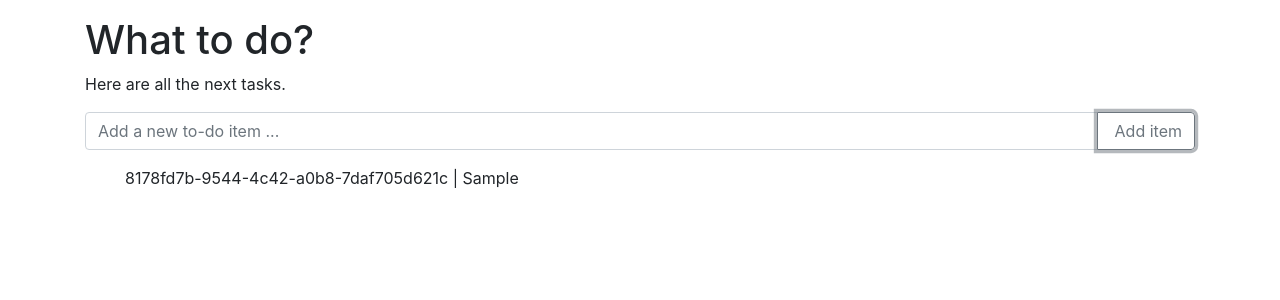
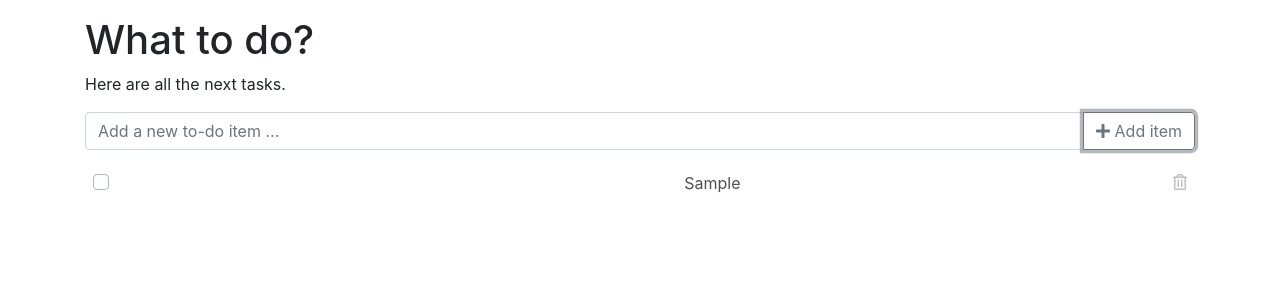
Before and after one commit to mhdalmasri/ToDoList-with-redux, a React (Create React App) app: page / in a window 1280 px wide. Both pictures are taken after typing "Sample" into the empty fields and a click on the button "Add item". Shown: the top 300 px of the page. Built offline with nearby package versions, Linux system fonts and the light colour scheme.

Commit message:
updata delete style added

```diff
--- a/package.json
+++ b/package.json
@@ -8,6 +8,7 @@
     "eject": "react-scripts eject"
   },
   "devDependencies": {
+    "@fortawesome/fontawesome-free": "^5.8.2",
     "bootstrap": "^4.3.1",
     "node-sass": "^4.12.0",
     "react": "^16.8.6",
--- a/src/components/App.js
+++ b/src/components/App.js
@@ -1,7 +1,7 @@
 import React from "react";
 import Header from "./Header";
+import ToDoForm from "./ToDoForm";
 import ToDoList from "./ToDoList";
-import ToDoForm from "./ToDoForm";
 import uuid from "uuid/v4";
 
 class App extends React.Component {
@@ -10,8 +10,9 @@ class App extends React.Component {
 
     this.state = {
       toDoItems: {}
-    }
+    };
   }
+
   addToDo = text => {
     const todo = {
       uuid: uuid(),
@@ -25,15 +26,43 @@ class App extends React.Component {
     });
   };
 
+  updateToDoText = (uuid, text) => {
+    this.setState(state => {
+      state.toDoItems[uuid].text = text;
+      return state;
+    });
+  };
+
+  toggleToDoDone = event => {
+    const checkbox = event.target;
+
+    this.setState(state => {
+      state.toDoItems[checkbox.value].done = checkbox.checked;
+      return state;
+    });
+  };
+
+  removeToDo = uuid => {
+    this.setState(state => {
+      delete state.toDoItems[uuid];
+      return state;
+    });
+  };
+
   render() {
     return (
       <div className="container">
         <Header tagline="Here are all the next tasks." />
         <ToDoForm addToDo={this.addToDo} />
-        <ToDoList items={this.state.toDoItems} />
+        <ToDoList
+          items={this.state.toDoItems}
+          updateToDoText={this.updateToDoText}
+          toggleToDoDone={this.toggleToDoDone}
+          removeToDo={this.removeToDo}
+        />
       </div>
     );
   }
-};
+}
 
 export default App;
--- a/src/components/ToDoItem.js
+++ b/src/components/ToDoItem.js
@@ -1,11 +1,56 @@
 import React from "react";
 
 class ToDoItem extends React.Component {
+  handleInputKeyUp(e) {
+    // Remove focus, when the [Enter] key is pressed
+    if (e.keyCode === 13) {
+      e.target.blur();
+    }
+  }
+
   render() {
+    const todo = this.props.data;
+
     return (
-      <div className="todo-item">
-        {this.props.data.uuid} | {this.props.data.text}
-      </div>
+      <tr className="todo-item" data-id={todo.uuid}>
+        <td>
+          <div className="custom-control custom-checkbox">
+            <input
+              className="custom-control-input"
+              value={todo.uuid}
+              id={`todo-done-${todo.uuid}`}
+              type="checkbox"
+              checked={todo.done}
+              onChange={this.props.toggleToDoDone}
+            />
+            <label
+              className="custom-control-label"
+              htmlFor={`todo-done-${todo.uuid}`}
+            >
+              &nbsp;
+            </label>
+          </div>
+        </td>
+        <td className="col-1">
+          <input
+            type="text"
+            className="form-control"
+            value={todo.text}
+            onChange={e => {
+              this.props.updateToDoText(todo.uuid, e.target.value);
+            }}
+            onKeyUp={e => {
+              this.handleInputKeyUp(e);
+            }}
+          />
+        </td>
+        <td className="col-action">
+          <i
+            className="icon-remove far fa-trash-alt"
+            onClick={e => this.props.removeToDo(todo.uuid)}
+          />
+        </td>
+      </tr>
     );
   }
 }
--- a/src/components/ToDoList.js
+++ b/src/components/ToDoList.js
@@ -5,12 +5,20 @@ class ToDoList extends React.Component {
   render() {
     return (
       <div className="todo-list">
-      <ul className="todo-items">
-        {Object.keys(this.props.items).map(uuid => (
-          <ToDoItem key={`todo-item-${uuid}`} data={this.props.items[uuid]} />
-        ))}
-      </ul>
-    </div>
+        <table className="todo-items table table-borderless">
+          <tbody>
+            {Object.keys(this.props.items).map(uuid => (
+              <ToDoItem
+                key={`todo-item-${uuid}`}
+                data={this.props.items[uuid]}
+                updateToDoText={this.props.updateToDoText}
+                toggleToDoDone={this.props.toggleToDoDone}
+                removeToDo={this.props.removeToDo}
+              />
+            ))}
+          </tbody>
+        </table>
+      </div>
     );
   }
 }
--- a/src/index.js
+++ b/src/index.js
@@ -1,7 +1,7 @@
 import React from "react";
 import { render } from "react-dom";
 import Router from "./components/Router";
-
+import "@fortawesome/fontawesome-free/css/all.css";
 import "./sass/style.scss";
 
 render(<Router />, document.querySelector("#main"));
--- a/src/sass/style.scss
+++ b/src/sass/style.scss
@@ -7,3 +7,60 @@ body {
 .header {
   margin-bottom: 1rem;
 }
+
+.table-borderless > tbody > tr > td,
+.table-borderless > tbody > tr > th,
+.table-borderless > tfoot > tr > td,
+.table-borderless > tfoot > tr > th,
+.table-borderless > thead > tr > td,
+.table-borderless > thead > tr > th {
+  border: none;
+}
+
+.todo-items {
+  margin-top: 1rem;
+}
+
+.todo-item {
+  &:hover {
+    background-color: #efefef;
+  }
+
+  td {
+    padding: 0.25rem 0;
+
+    &:first-child {
+      padding-left: 0.5rem;
+      border-top-left-radius: 0.25rem;
+      border-bottom-left-radius: 0.25rem;
+    }
+
+    &:last-child {
+      padding-right: 0.5rem;
+      border-top-right-radius: 0.25rem;
+      border-bottom-right-radius: 0.25rem;
+    }
+  }
+
+  td.col-action {
+    text-align: right;
+    padding-right: 0.25rem;
+
+    .icon-remove {
+      color: #c0c0c0;
+      cursor: pointer;
+      padding: 0 0.25rem;
+
+      &:hover {
+        color: #bd2d2d;
+      }
+    }
+  }
+
+  input[type="text"] {
+    border: 1px solid transparent;
+    padding: 0 0.25rem;
+    width: 98%;
+    height: auto;
+  }
+}
```
Also changed, not shown: 1 other file (tests, documents, lock files or other folders).
